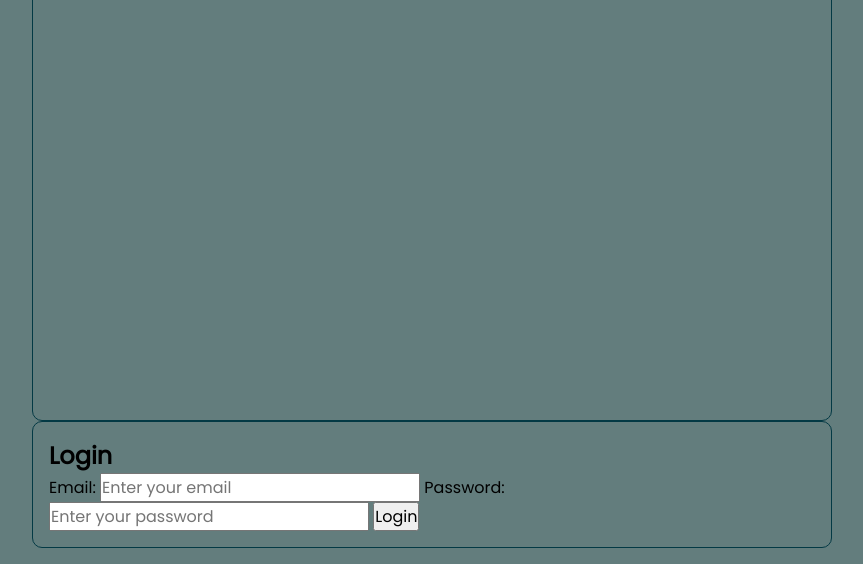
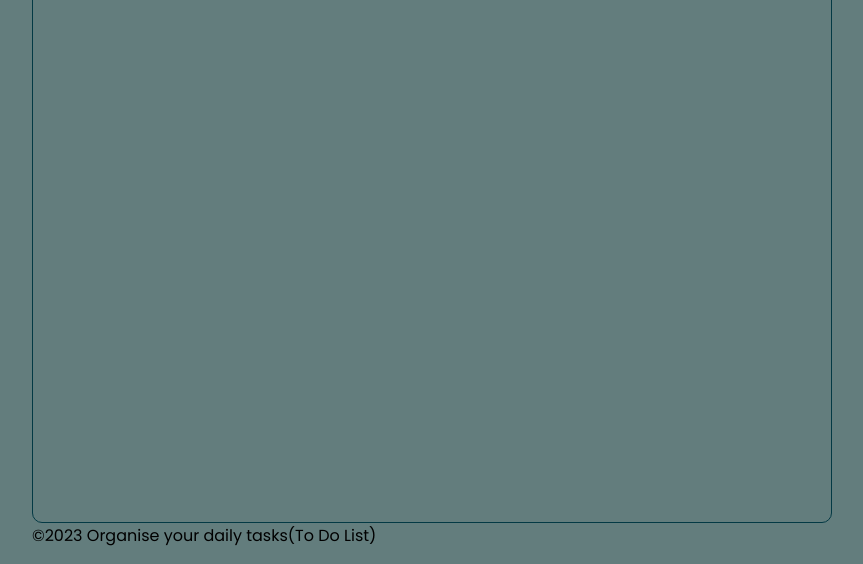
Before and after one commit to MasekelaLerato/Task-Master, a website built with Vite: page To Do List/index.html in a window 1280 px wide. Shown: the part 236-800 px from the top of the page, without its empty margins (208-1071 px from the left). Built offline with nearby package versions, Linux system fonts and the light colour scheme.

Commit message:
completed the app

```diff
--- a/To Do List/index.html
+++ b/To Do List/index.html
@@ -38,35 +38,14 @@
       </header>
       <hr />
       <ul id="listItems">
-        <!-- <li class="item">
-                    <input type="checkbox" id="1">
-                    <label for="1">eat</label>
-                    <button class="button">X</button>
-                </li>
-                <li class="item">
-                    <input type="checkbox" id="2">
-                    <label for="2">sleep</label>
-                    <button class="button">X</button>
-                </li>
-                <li class="item">
-                    <input type="checkbox" id="3">
-                    <label for="3">code</label>
-                    <button class="button">X</button>
-                </li> -->
+
       </ul>
     </section>
-    <section class="loginContainer">
-      <h2>Login</h2>
-      <form id="loginForm">
-        <label for="email">Email:</label>
-        <input type="email" id="email" placeholder="Enter your email" />
+<footer>
+  <p >&copy;2023 Organise your daily tasks(To Do List)</p>
+</footer>
 
-        <label for="password">Password:</label>
-        <input type="password" id="password" placeholder="Enter your password" />
 
-        <button type="button" onclick="signInUser()">Login</button>
-      </form>
-    </section>
   </main>
 </body>
 
--- a/To Do List/src/Login/supabaseClient.ts
+++ /dev/null
@@ -1,6 +0,0 @@
-import { createClient } from '@supabase/supabase-js';
-
-const supabaseUrl = 'https://quwuhspddvijumtmnmuf.supabase.co';
-const supabaseKey = 'eyJhbGciOiJIUzI1NiIsInR5cCI6IkpXVCJ9.eyJpc3MiOiJzdXBhYmFzZSIsInJlZiI6InF1d3Voc3BkZHZpanVtdG1ubXVmIiwicm9sZSI6ImFub24iLCJpYXQiOjE3MDIyMzIyMDgsImV4cCI6MjAxNzgwODIwOH0.ML8DdbcPDMvcw8P6sGVsNtJzqFg_WYkPxSh1eyHtJU0';
-
-const supabase = createClient(supabaseUrl, supabaseKey);
--- a/To Do List/src/css/style.css
+++ b/To Do List/src/css/style.css
@@ -1,4 +1,4 @@
-@import url('https://fonts.googleapis.com/css2?family=Poppins&display=swap');
+ @import url('https://fonts.googleapis.com/css2?family=Poppins&display=swap');
 
 * {
     margin: 0;
```
Also changed, not shown: To Do List/src/Login/Login.ts (deleted, +0 -9 lines).
